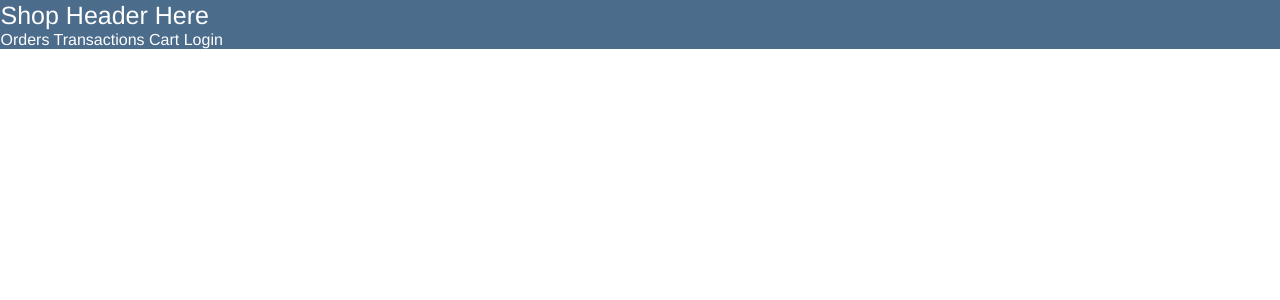
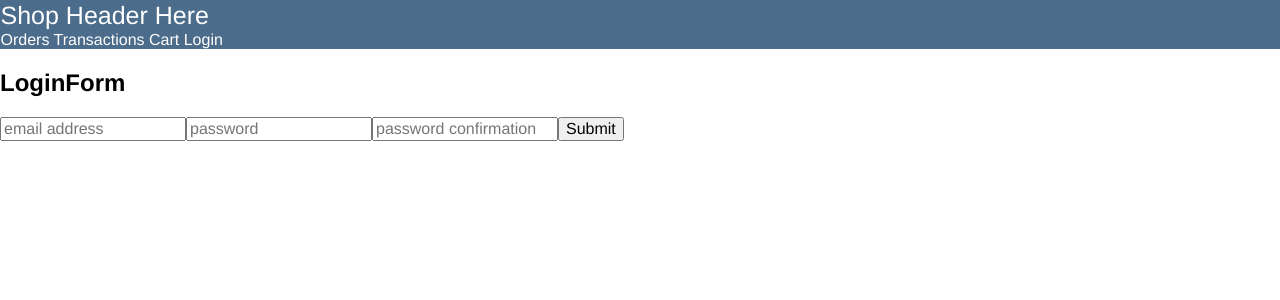
Before and after one commit to kylejb/StoreFront_Frontend, a React (Create React App) app: page /login in a window 1280 px wide. Shown: the top 300 px of the page. Built offline with nearby package versions, Linux system fonts and the light colour scheme.

Commit message:
Refactored Login route to render LoginForm directly

```diff
--- a/src/Components/navbar/navbar.routes.jsx
+++ b/src/Components/navbar/navbar.routes.jsx
@@ -2,8 +2,8 @@ import React, { Component } from 'react';
 import { Route } from 'react-router-dom';
 import Orders from './orders.component';
 import Transactions from './transactions.component';
-import UserContainer from '../../Containers/UserContainer'
 import LoginForm from '../LoginForm';
+// import UserContainer from '../../Containers/UserContainer'
 
 
 class NavbarRouter extends Component {
@@ -13,7 +13,7 @@ class NavbarRouter extends Component {
             <div>
                 <Route path="/orders" component={Orders} />
                 <Route path="/transactions" component={Transactions} />
-                <Route path="/signin" render={() => <UserContainer handleUserState={this.props.handleUserState} />} />
+                <Route path="/login" render={(routerProps) => <LoginForm {...routerProps} handleUserState={this.props.handleUserState} />} />
             </div>
         );
     }
```
